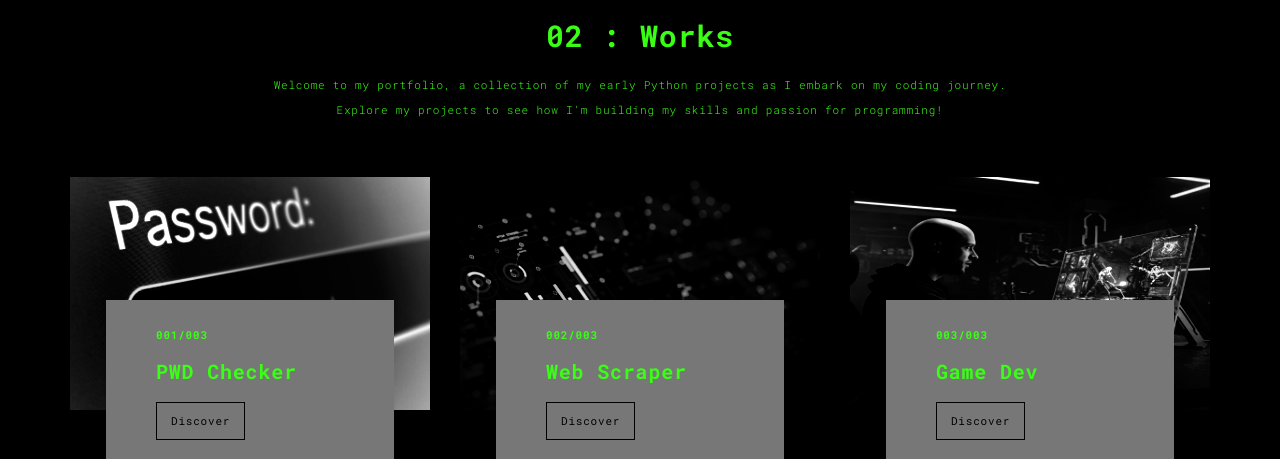
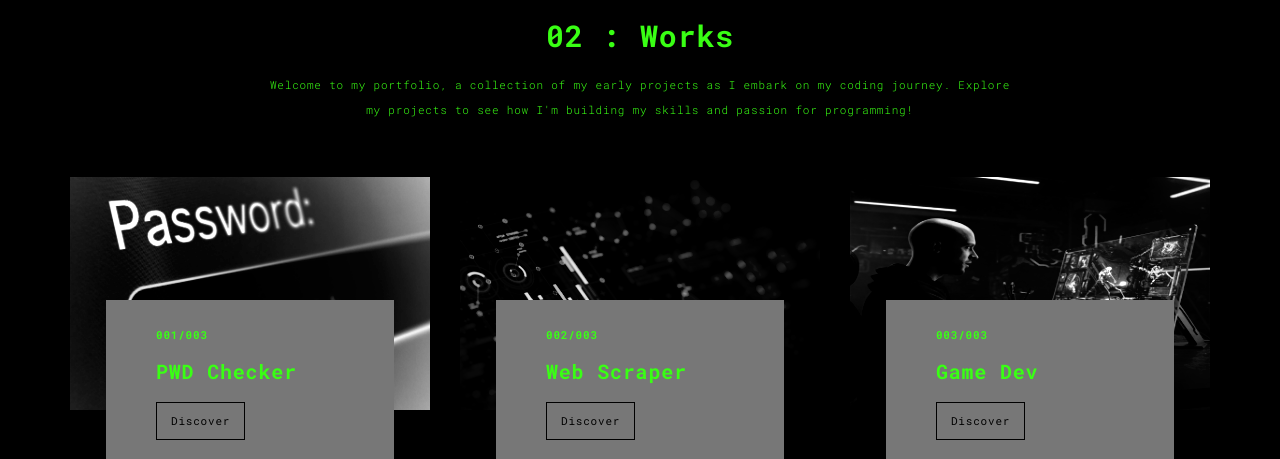
Before and after one commit to cainepavl/portfo, a Flask app: page /works.html in a window 1280 px wide. Shown: the part 90-549 px from the top of the page. Run offline with Flask 3, Linux system fonts and the light colour scheme; some libraries are stand-ins or nearby versions.

Commit message:
Update portfolio introduction text

```diff
--- a/templates/works.html
+++ b/templates/works.html
@@ -56,7 +56,7 @@
       <div class="col-sm-8 col-sm-offset-2 section-container-spacer">
         <div class="text-center">
           <h1 class="h2">02 : Works</h1>
-          <p>Welcome to my portfolio, a collection of my early Python projects as I embark on my coding journey. Explore my projects to see how I'm building my skills and passion for programming!</p>
+          <p>Welcome to my portfolio, a collection of my early projects as I embark on my coding journey. Explore my projects to see how I'm building my skills and passion for programming!</p>
         </div>
       </div>
 
```
